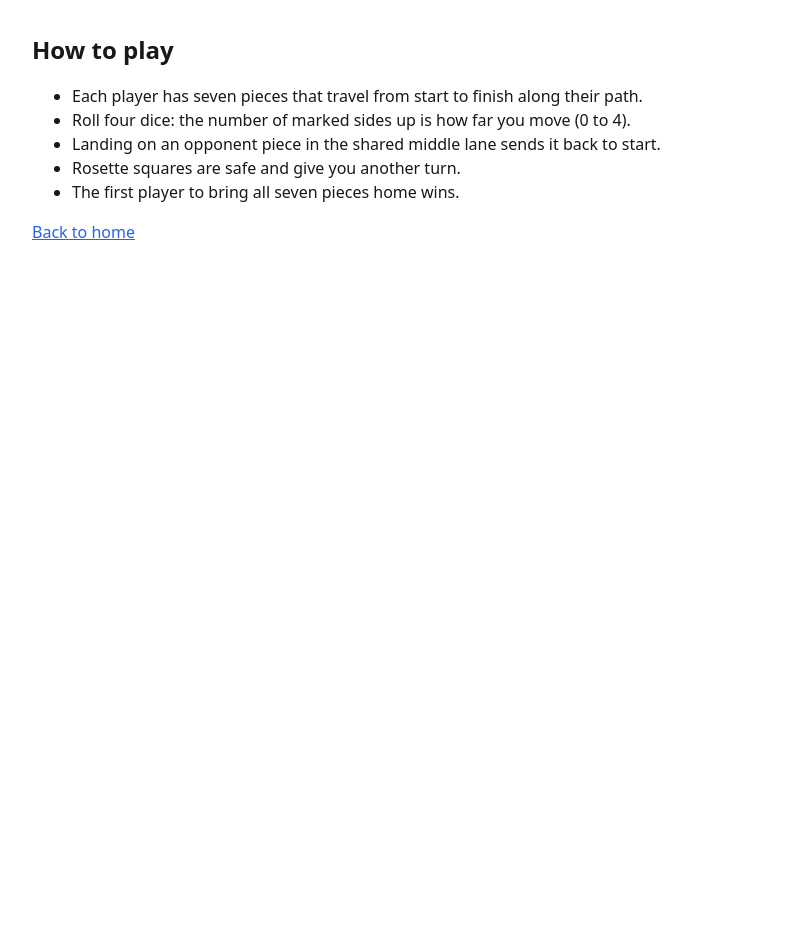
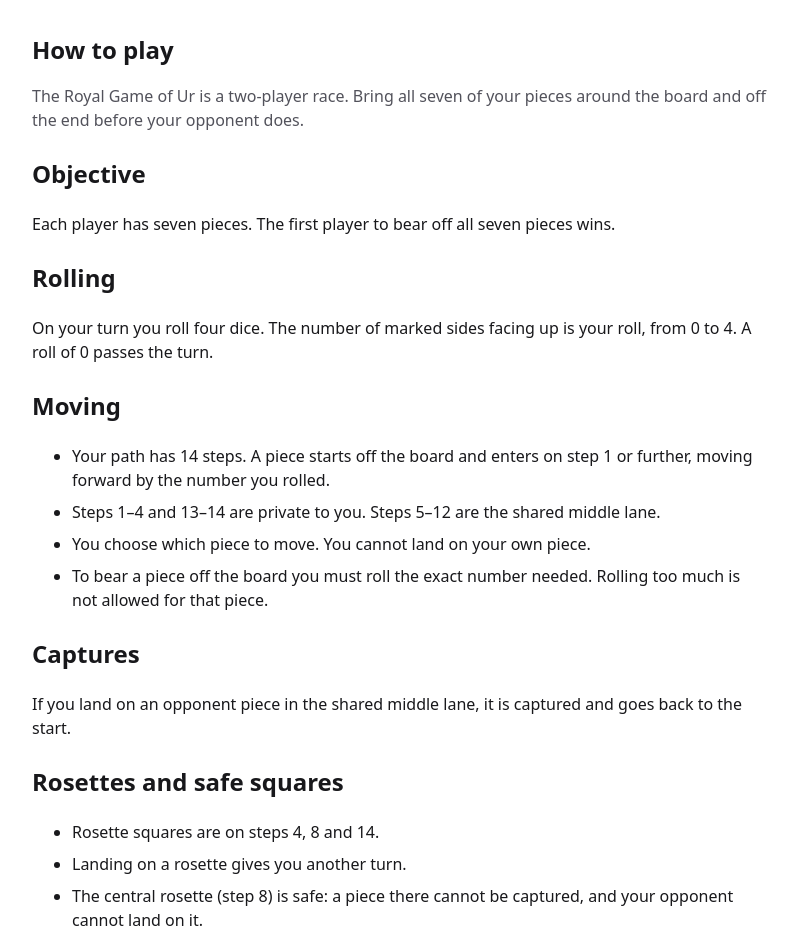
Before and after one commit to YousefMohsen/royale-game-ur, a Next.js app: page /rules in a window 1280 px wide. Shown: the top 952 px of the page, without its empty margins (240-1038 px from the left). Before the commit the page ends 800 px from the top, so only its background shows below. Built offline with nearby package versions, Linux system fonts and the light colour scheme.

Commit message:
Add rules and help screen (#5) (#13)
Generated-by: Rosa (Bigbran developer)

```diff
--- a/app/globals.css
+++ b/app/globals.css
@@ -245,3 +245,12 @@ h1 {
 .roll-result {
   font-weight: 600;
 }
+
+/* Rules page */
+.rules h2 {
+  margin-top: var(--space-6);
+}
+
+.rules li + li {
+  margin-top: var(--space-2);
+}
--- a/app/rules/page.tsx
+++ b/app/rules/page.tsx
@@ -6,18 +6,79 @@ export const metadata: Metadata = { title: pageTitle("How to play") };
 
 export default function RulesPage() {
   return (
-    <main className="page">
+    <main className="page rules">
       <h1>How to play</h1>
-      <ul>
-        <li>Each player has seven pieces that travel from start to finish along their path.</li>
-        <li>Roll four dice: the number of marked sides up is how far you move (0 to 4).</li>
-        <li>Landing on an opponent piece in the shared middle lane sends it back to start.</li>
-        <li>Rosette squares are safe and give you another turn.</li>
-        <li>The first player to bring all seven pieces home wins.</li>
-      </ul>
-      <Link href="/" className="link">
-        Back to home
-      </Link>
+      <p className="muted">
+        The Royal Game of Ur is a two-player race. Bring all seven of your pieces around the board
+        and off the end before your opponent does.
+      </p>
+
+      <section aria-labelledby="rules-objective">
+        <h2 id="rules-objective">Objective</h2>
+        <p>
+          Each player has seven pieces. The first player to bear off all seven pieces wins.
+        </p>
+      </section>
+
+      <section aria-labelledby="rules-rolling">
+        <h2 id="rules-rolling">Rolling</h2>
+        <p>
+          On your turn you roll four dice. The number of marked sides facing up is your roll, from
+          0 to 4. A roll of 0 passes the turn.
+        </p>
+      </section>
+
+      <section aria-labelledby="rules-moving">
+        <h2 id="rules-moving">Moving</h2>
+        <ul>
+          <li>
+            Your path has 14 steps. A piece starts off the board and enters on step 1 or further,
+            moving forward by the number you rolled.
+          </li>
+          <li>Steps 1–4 and 13–14 are private to you. Steps 5–12 are the shared middle lane.</li>
+          <li>You choose which piece to move. You cannot land on your own piece.</li>
+          <li>
+            To bear a piece off the board you must roll the exact number needed. Rolling too much
+            is not allowed for that piece.
+          </li>
+        </ul>
+      </section>
+
+      <section aria-labelledby="rules-captures">
+        <h2 id="rules-captures">Captures</h2>
+        <p>
+          If you land on an opponent piece in the shared middle lane, it is captured and goes back
+          to the start.
+        </p>
+      </section>
+
+      <section aria-labelledby="rules-rosettes">
+        <h2 id="rules-rosettes">Rosettes and safe squares</h2>
+        <ul>
+          <li>Rosette squares are on steps 4, 8 and 14.</li>
+          <li>Landing on a rosette gives you another turn.</li>
+          <li>
+            The central rosette (step 8) is safe: a piece there cannot be captured, and your
+            opponent cannot land on it.
+          </li>
+        </ul>
+      </section>
+
+      <section aria-labelledby="rules-passing">
+        <h2 id="rules-passing">Passing</h2>
+        <p>If you roll but have no legal move, your turn passes to the other player.</p>
+      </section>
+
+      <section aria-labelledby="rules-winning">
+        <h2 id="rules-winning">Winning</h2>
+        <p>The first player to bear off all seven pieces wins the game.</p>
+      </section>
+
+      <p>
+        <Link href="/" className="link">
+          Back to home
+        </Link>
+      </p>
     </main>
   );
 }
--- a/components/game-board.tsx
+++ b/components/game-board.tsx
@@ -134,6 +134,9 @@ export function GameBoard({ mode }: Readonly<{ mode: GameMode }>) {
         <Link href="/" className="link">
           Back to home
         </Link>
+        <a href="/rules" className="link" target="_blank" rel="noopener noreferrer">
+          How to play (opens in a new tab)
+        </a>
       </div>
     </section>
   );
```
Also changed, not shown: 1 other file (tests, documents, lock files or other folders).
